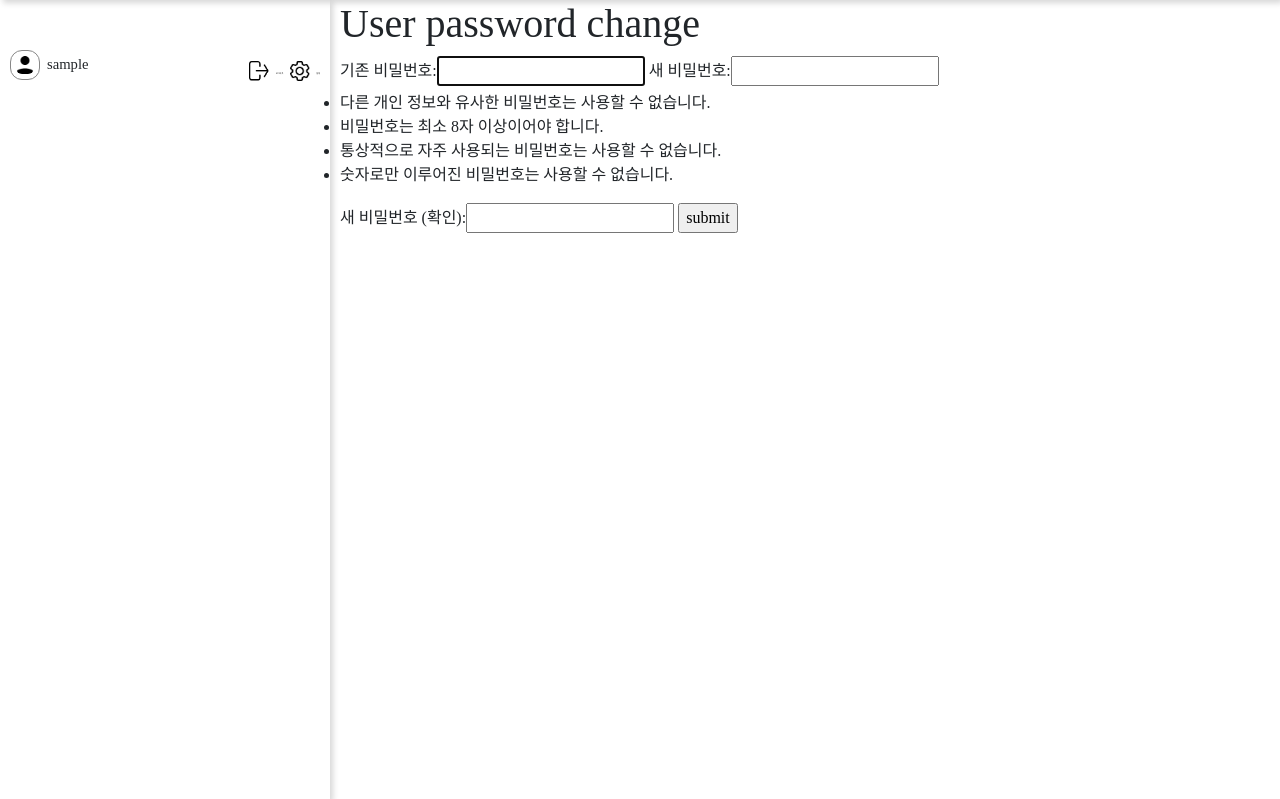
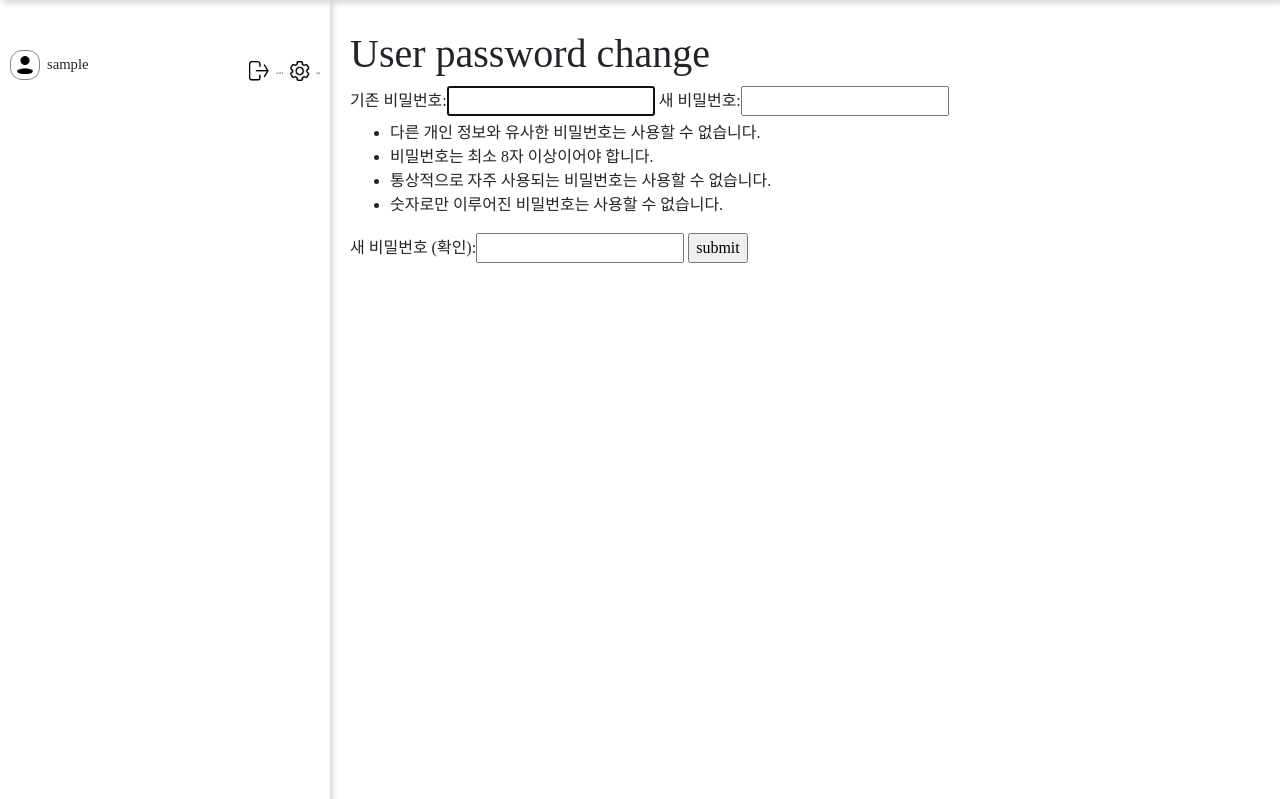
Before and after one commit to Likelion-at-SMWU/meetwizard, a Django app: page /accounts/password/ in a window 1280 px wide; the page is wider, and only the part inside the window is pictured. Shown: the part 111-910 px from the top of that part. Run offline with Django 3.2, Linux system fonts and the light colour scheme; the visitor is signed in with stand-in values (Sample User, id 1); some libraries are stand-ins or nearby versions; some web fonts are replaced.

Commit message:
for Heroku

```diff
--- a/accounts/forms.py
+++ b/accounts/forms.py
@@ -91,6 +91,6 @@ class UserCreationForm(forms.ModelForm):
 class CustomUserChangeForm(UserChangeForm):
     class Meta:
         model = get_user_model()
-        fields = ['image', 'password', 'date_of_birth', 'email', 'tel']
+        fields = ['image', 'date_of_birth', 'email', 'tel']
     def clean_password(self):
         return self.initial["password"]
--- a/accounts/templates/accounts/password.html
+++ b/accounts/templates/accounts/password.html
@@ -1,6 +1,18 @@
 {% extends 'base.html' %}
+
+{% block css %}
+<link rel="stylesheet" href="https://unpkg.com/swiper/swiper-bundle.css">
+<link rel="stylesheet" href="https://unpkg.com/swiper/swiper-bundle.min.css">
+<style type="text/css">
+    /* main의 margin-left 값은 (.left의 width + 20px) */
+    main {
+        margin-top: 30px;
+        margin-left: 350px;
+    }
+</style>
+{% endblock %}
+
 {% block main-content %}
-
 <main>
 <h1>User password change</h1>
 <form method="POST">
@@ -9,5 +21,4 @@
     <input type="submit" value="submit"/>
 </form>
 </main>
-
 {% endblock %}
```
